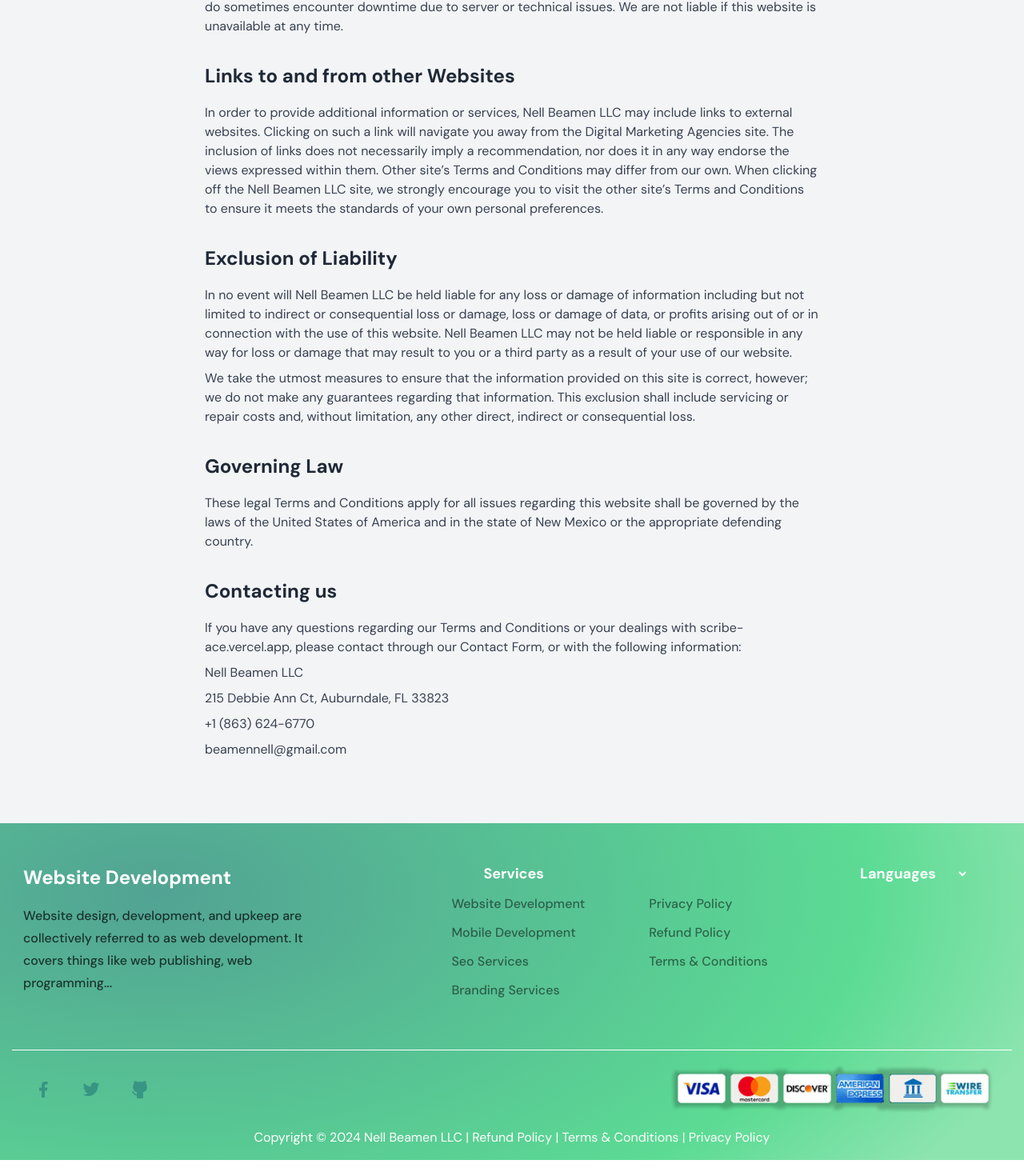
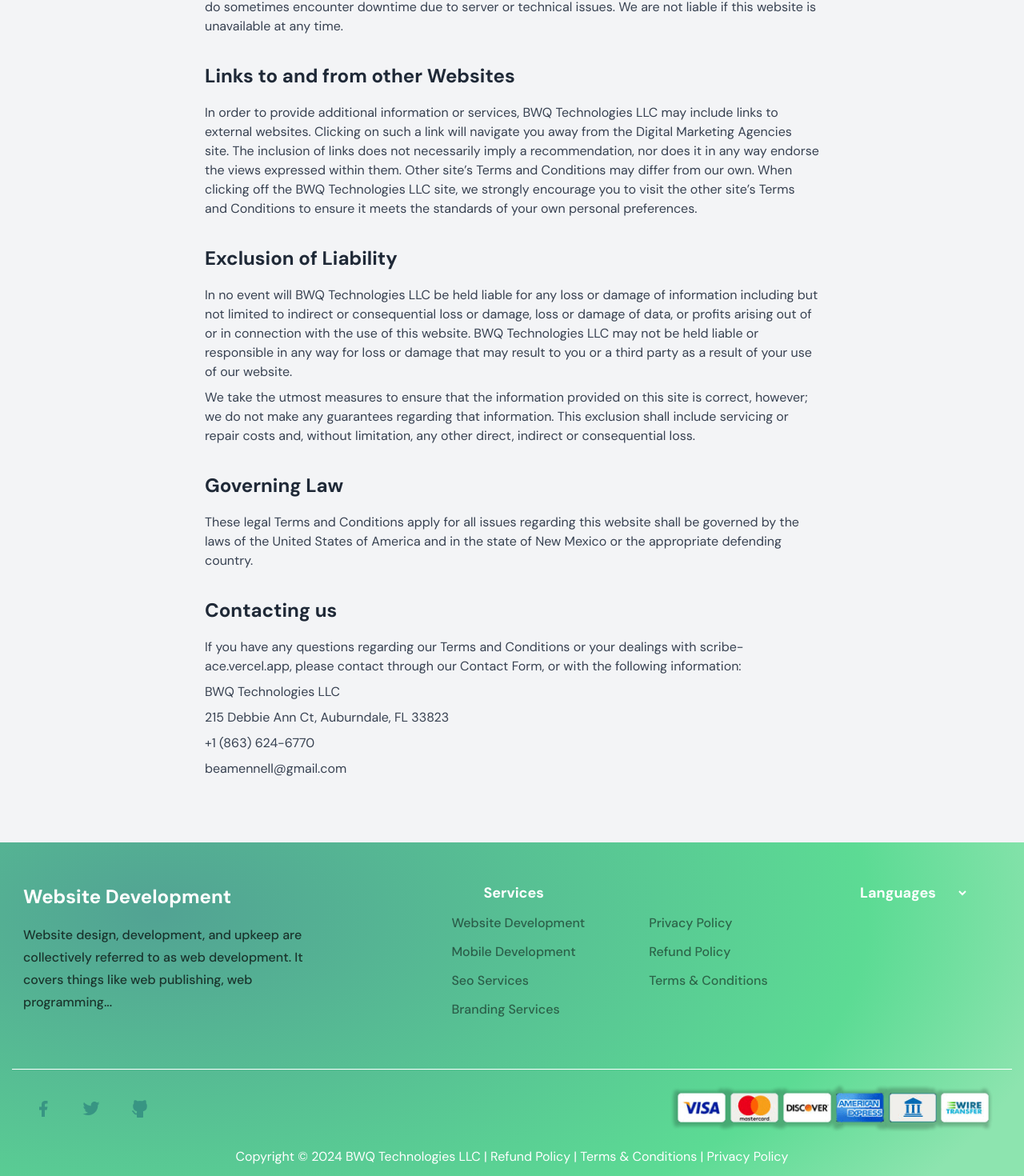
Before and after one commit to ZaidAhmed786/Scribe-Ace, a Next.js app: page /terms-conditions in a window 1280 px wide. Shown: the part 918-2388 px from the top of the page at 80% size. Built offline with nearby package versions, Linux system fonts and the light colour scheme.

Commit message:
Updated service image

```diff
--- a/components/global/footer/index.tsx
+++ b/components/global/footer/index.tsx
@@ -97,7 +97,7 @@ const Footer = () => {
       <div className="container mx-auto px-4 bottom-1 pb-4 footer_border">
         <div className="flex flex-wrap justify-center items-center">
           <p className="text-white text-sm sm:text-base">
-            Copyright © 2024 Nell Beamen LLC |{" "}
+            Copyright © 2024 BWQ Technologies LLC |{" "}
             <Link href="/refund-policy">Refund Policy</Link> |{" "}
             <Link href="/terms-conditions">Terms & Conditions </Link>|{" "}
             <Link href="/privacy-policy">Privacy Policy</Link>
--- a/pages/terms-conditions.tsx
+++ b/pages/terms-conditions.tsx
@@ -21,7 +21,7 @@ const TermsAndConditions = () => {
 
             <div className="mb-8">
               <h3 className="text-xl text-left font-semibold text-gray-800 mb-4">Use of Our Website</h3>
-              <p className="text-gray-700 mb-2">You are permitted to use this site for your own purposes to print, download, and share material provided you do not modify any content without our explicit consent. Material on this website may not be republished online or offline without our permission. The copyright and all intellectual property rights of the material on this site are owned by Nell Beamen LLC and may not be reproduced without our prior consent.</p>
+              <p className="text-gray-700 mb-2">You are permitted to use this site for your own purposes to print, download, and share material provided you do not modify any content without our explicit consent. Material on this website may not be republished online or offline without our permission. The copyright and all intellectual property rights of the material on this site are owned by BWQ Technologies LLC and may not be reproduced without our prior consent.</p>
             </div>
 
             <div className="mb-8">
@@ -37,12 +37,12 @@ const TermsAndConditions = () => {
 
             <div className="mb-8">
               <h3 className="text-xl text-left font-semibold text-gray-800 mb-4">Links to and from other Websites</h3>
-              <p className="text-gray-700 mb-2">In order to provide additional information or services, Nell Beamen LLC may include links to external websites. Clicking on such a link will navigate you away from the Digital Marketing Agencies site. The inclusion of links does not necessarily imply a recommendation, nor does it in any way endorse the views expressed within them. Other site’s Terms and Conditions may differ from our own. When clicking off the Nell Beamen LLC site, we strongly encourage you to visit the other site’s Terms and Conditions to ensure it meets the standards of your own personal preferences.</p>
+              <p className="text-gray-700 mb-2">In order to provide additional information or services, BWQ Technologies LLC may include links to external websites. Clicking on such a link will navigate you away from the Digital Marketing Agencies site. The inclusion of links does not necessarily imply a recommendation, nor does it in any way endorse the views expressed within them. Other site’s Terms and Conditions may differ from our own. When clicking off the BWQ Technologies LLC site, we strongly encourage you to visit the other site’s Terms and Conditions to ensure it meets the standards of your own personal preferences.</p>
             </div>
 
             <div className="mb-8">
               <h3 className="text-xl text-left font-semibold text-gray-800 mb-4">Exclusion of Liability</h3>
-              <p className="text-gray-700 mb-2">In no event will Nell Beamen LLC be held liable for any loss or damage of information including but not limited to indirect or consequential loss or damage, loss or damage of data, or profits arising out of or in connection with the use of this website. Nell Beamen LLC may not be held liable or responsible in any way for loss or damage that may result to you or a third party as a result of your use of our website.</p>
+              <p className="text-gray-700 mb-2">In no event will BWQ Technologies LLC be held liable for any loss or damage of information including but not limited to indirect or consequential loss or damage, loss or damage of data, or profits arising out of or in connection with the use of this website. BWQ Technologies LLC may not be held liable or responsible in any way for loss or damage that may result to you or a third party as a result of your use of our website.</p>
               <p className="text-gray-700 mb-2">We take the utmost measures to ensure that the information provided on this site is correct, however; we do not make any guarantees regarding that information. This exclusion shall include servicing or repair costs and, without limitation, any other direct, indirect or consequential loss.</p>
             </div>
 
@@ -54,7 +54,7 @@ const TermsAndConditions = () => {
             <div className="mb-8">
               <h3 className="text-xl text-left font-semibold text-gray-800 mb-4">Contacting us</h3>
               <p className="text-gray-700 mb-2">If you have any questions regarding our Terms and Conditions or your dealings with scribe-ace.vercel.app, please contact through our Contact Form, or with the following information:</p>
-              <p className="text-gray-700 mb-2">Nell Beamen LLC</p>
+              <p className="text-gray-700 mb-2">BWQ Technologies LLC</p>
               <p className="text-gray-700 mb-2">215 Debbie Ann Ct, Auburndale, FL 33823</p>
               <p className="text-gray-700 mb-2"> <a href="tel:18636246770">+1 (863) 624-6770</a></p>
               <p className="text-gray-700 mb-2"><a href="mailto:beamennell@gmail.com">beamennell@gmail.com</a></p>
```
